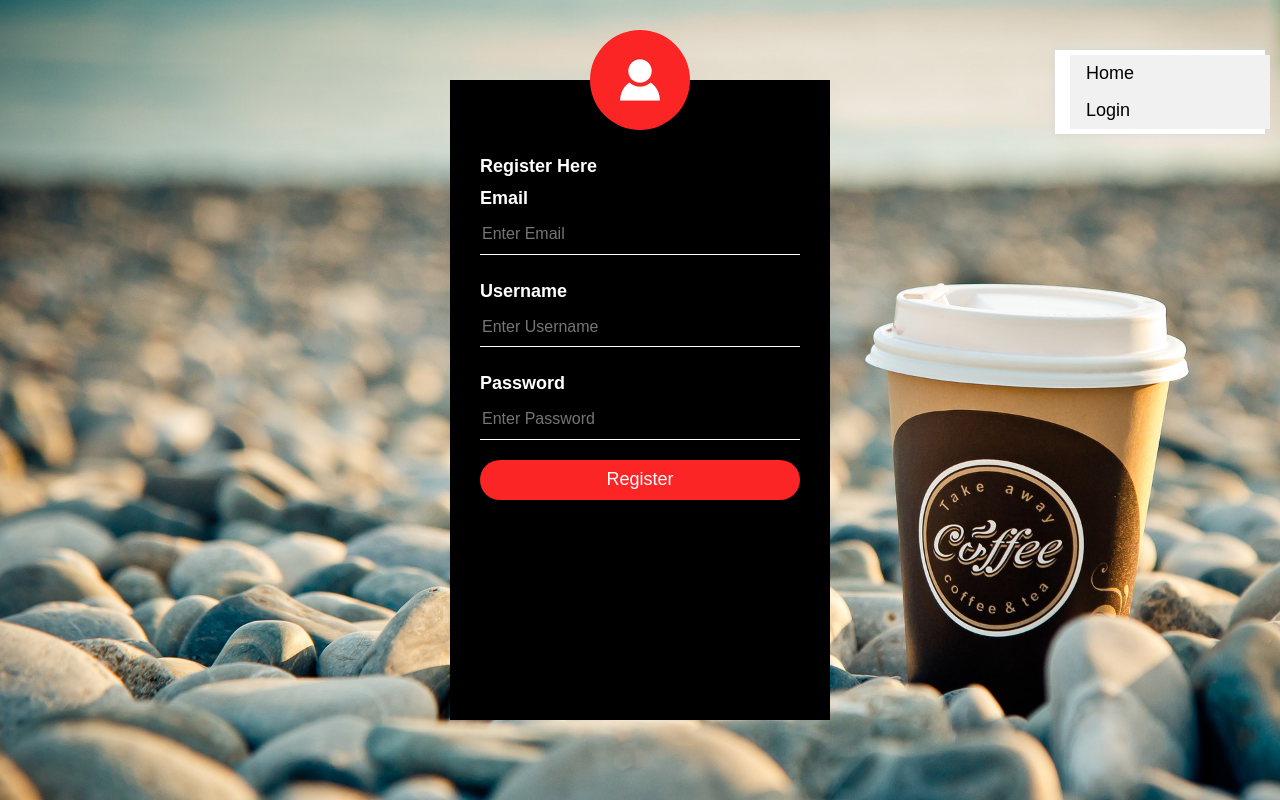
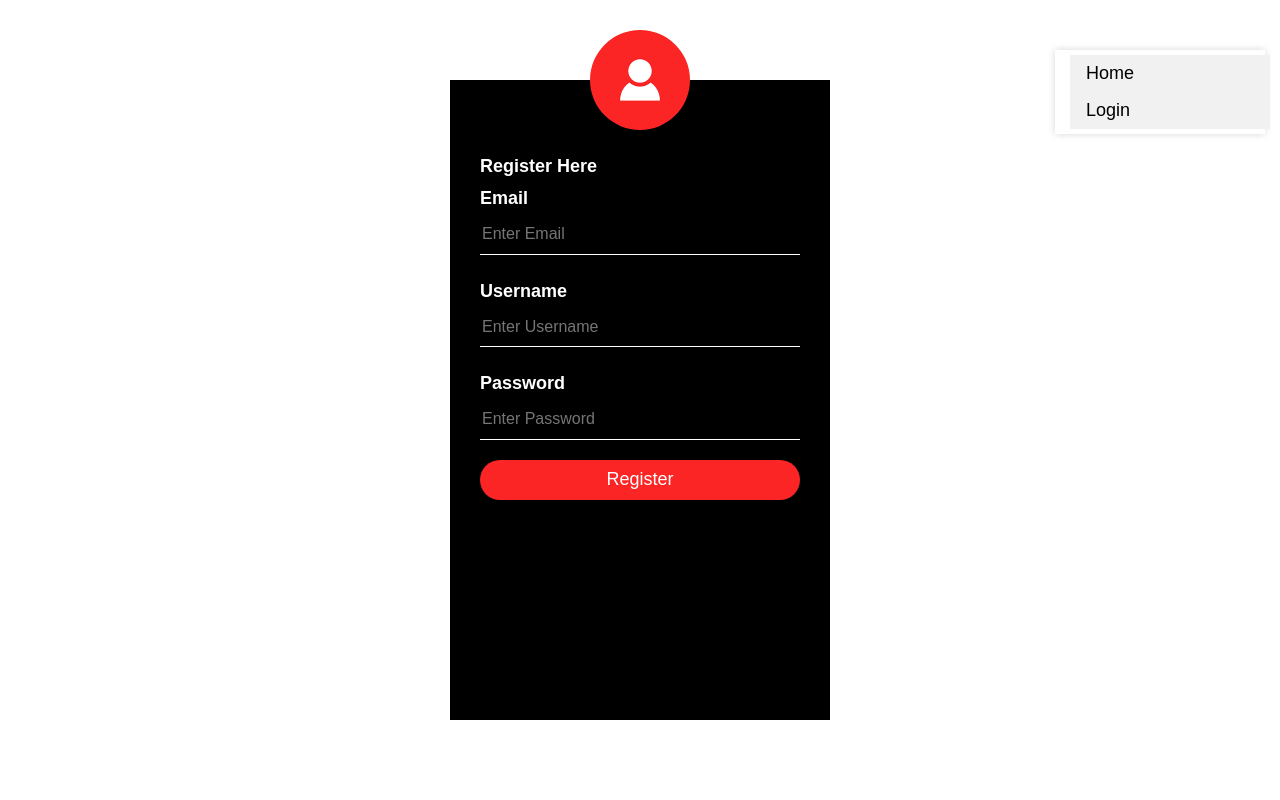
Before and after one commit to jomerventolero/SHCI_WebApp, a Flask app: page /register in a window 1280 px wide. Run offline with Flask 2, Linux system fonts and the light colour scheme.

Commit message:
Changed to IDE now using Pycharm. Trying to commit.

```diff
--- a/static/css/style.css
+++ b/static/css/style.css
@@ -1,7 +1,6 @@
 body{
     margin: 0;
     padding: 0;
-    background: url('static/img/pic1.jpg');
     background-size: cover;
     background-position: center;
     font-family: sans-serif;
--- a/static/css/tooplate-style.css
+++ b/static/css/tooplate-style.css
@@ -12,7 +12,6 @@ body {
   display: block;
   width: 50%;
   margin-left: auto;
-
 }
 
 select {
--- a/templates/loginform.html
+++ b/templates/loginform.html
@@ -1,6 +1,6 @@
 <html>
 <head>
-<title>SHCI Login</title>
+<title>S H C I Login</title>
     <link rel="stylesheet" type="text/css" href="static/css/style.css">
 </head>
 <body>
--- a/templates/register.html
+++ b/templates/register.html
@@ -1,23 +1,23 @@
 <html>
 <head>
-<title>SHCI Register</title>
-    <link rel="stylesheet" href="static/css/style.css">
-    <link rel="stylesheet" href="static/css/tooplate-style.css">
+    <title>S H C I Register</title>
+    <link rel="stylesheet" type="text/css" href="static/css/style.css">
+    <link rel="stylesheet" type="text/css" href="static/css/tooplate-style.css">
 </head>
 <body>
-    <nav class="navbar narbar-light">
-
-                <div id="mainNav" class="collapse navbar-collapse tm-bg-white">
-                    <ul class="vertical">
-                        <li >
+        <div id="mainNav">
+            <ul>
+                <li>
                     <a href={{ url_for('index') }}>Home</a>
                 </li>
+            </ul>
+            <ul>
                 <li>
                     <a href={{ url_for('login') }}>Login</a>
                 </li>
             </ul>
         </div>
-            </nav>
+
     <div class="loginbox">
         <img src="static/img/avatar.png" class="avatar">
         <p>Register Here</p>
@@ -29,9 +29,7 @@
             <p>Password</p>
             <input type="password" name="pwd" placeholder="Enter Password">
             <input type="submit" name="" value="Register">
-            <!--
-            <a href="#">Lost your password?</a><br>
-            -->
+
         </form>
     </div>
 </body>
```
Lines whose indentation alone changed are shown as unchanged.
